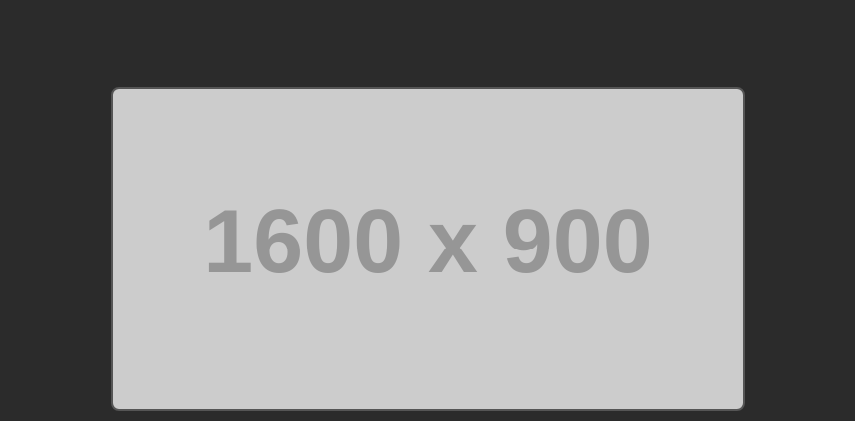
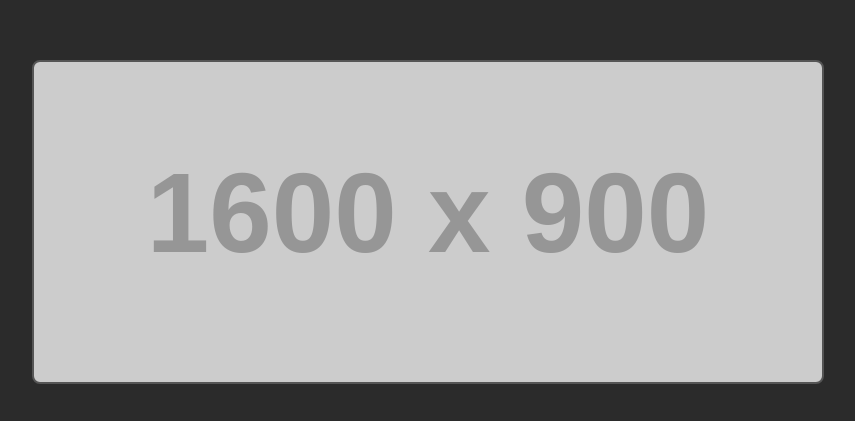
Before and after one commit to flvrdoyster/intro, a plain HTML site: page index.html in a window 1280 px wide. Shown: the top 421 px of the page, without its empty margins (212-1067 px from the left). Drawn offline with Linux system fonts and the light colour scheme; placeholder pictures from the web are drawn by us; a web font is replaced by a local one.

Commit message:
Update style.css

```diff
--- a/style.css
+++ b/style.css
@@ -22,7 +22,7 @@
 :root {
     --font-family: 'Koddi UD OnGothic', sans-serif;
     --main-font-size: 1.25rem; /* 본문과 버튼의 폰트 크기를 통일 */
-    font-size: 24px; /* 데스크톱 기본 폰트 크기 설정 */
+    font-size: 30px; /* 데스크톱 기본 폰트 크기 설정 */
 }
 
 /* ----------------------------------------------------
```
